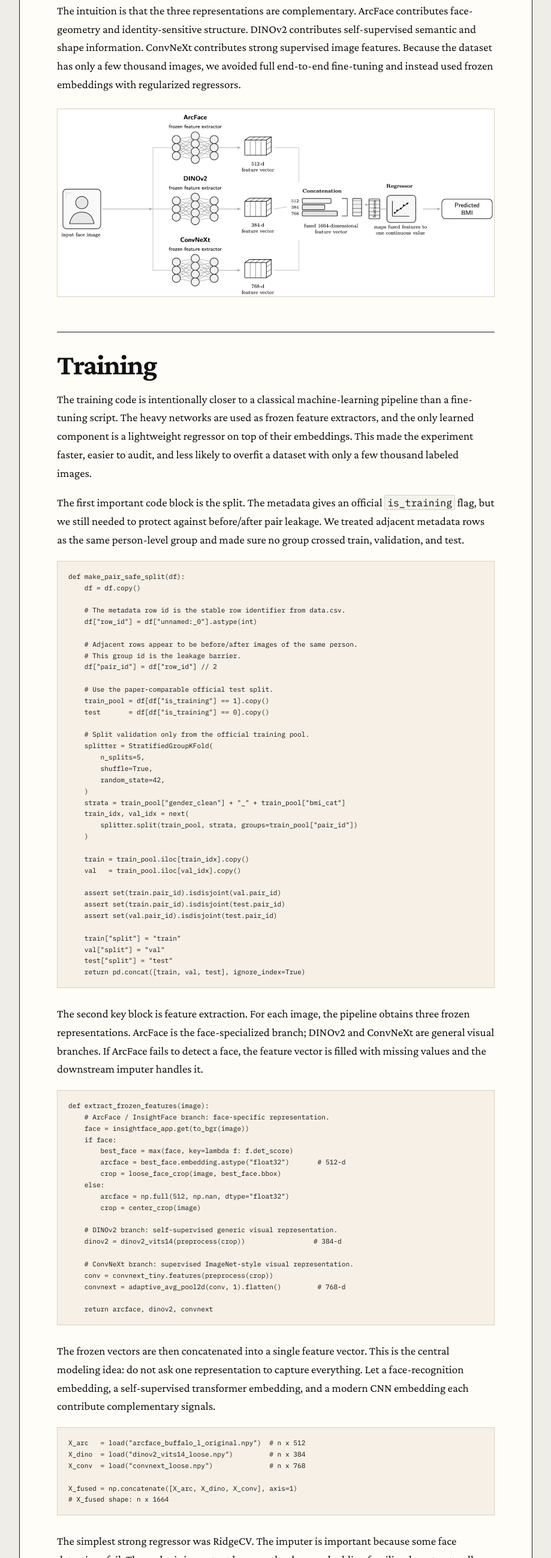
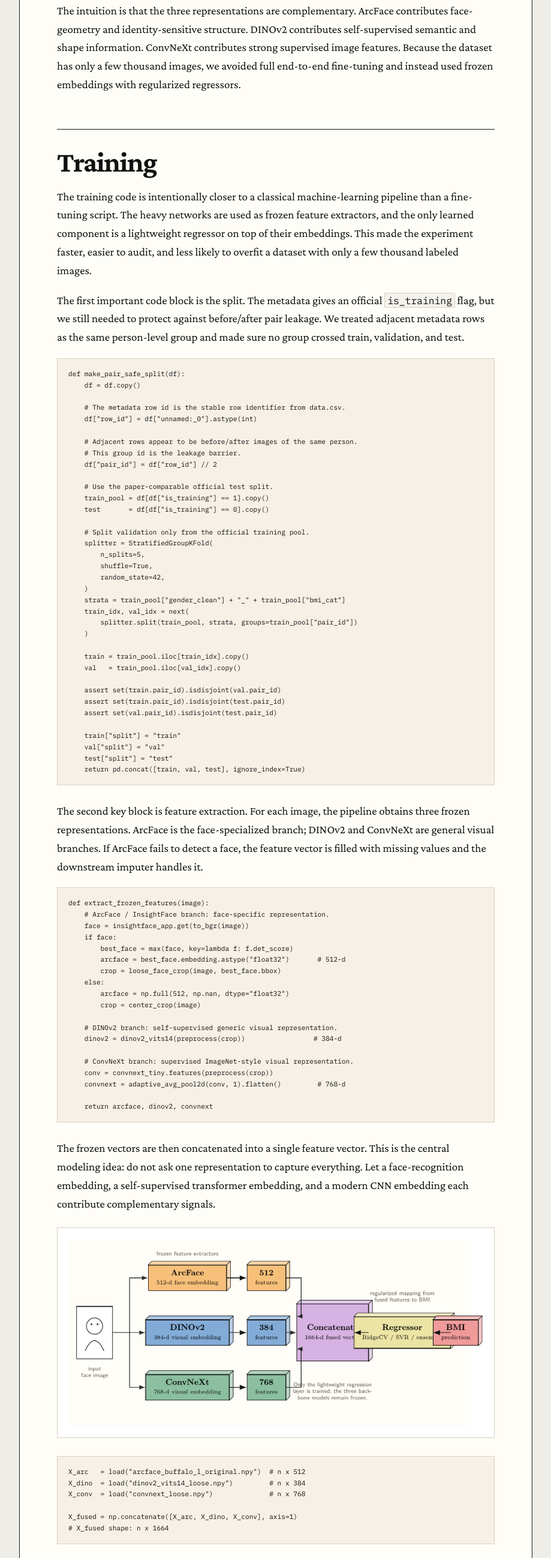
Before and after one commit to manuelarceaguirre/facefinalml2, a plain HTML site: page docs/index.html in a window 1280 px wide. Shown: the part 3010-5607 px from the top of the page at 60% size, without its empty margins (312-1231 px from the left). Drawn offline with nearby package versions, Linux system fonts and the light colour scheme.

Commit message:
Add LaTeX feature fusion diagram to blog

```diff
--- a/docs/index.html
+++ b/docs/index.html
@@ -135,7 +135,6 @@ df["pair_id"] = df["row_id"] // 2</code></pre>
         <p>The strongest clue from the original paper is that face-specialized features beat generic image features. VGG-Face worked better than VGG-Net because it was trained to represent faces. The modern version of that idea is ArcFace, a face-recognition embedding trained to separate identities in a highly discriminative feature space.</p>
         <p>However, BMI from a face image is not purely an identity-recognition problem. Generic visual cues can still matter: pose, face shape, texture, lighting, and other visual patterns. For that reason we combined ArcFace with two modern general-purpose image representations: DINOv2 and ConvNeXt.</p>
         <p>The intuition is that the three representations are complementary. ArcFace contributes face-geometry and identity-sensitive structure. DINOv2 contributes self-supervised semantic and shape information. ConvNeXt contributes strong supervised image features. Because the dataset has only a few thousand images, we avoided full end-to-end fine-tuning and instead used frozen embeddings with regularized regressors.</p>
-        <img class="pipeline-diagram" src="assets/diagram.png" alt="Pipeline diagram showing a face image split into ArcFace, DINOv2, and ConvNeXt frozen feature extractors, concatenated into a fused feature vector and passed into a regressor to output predicted BMI." />
       </section>
 
       <section id="training">
@@ -202,6 +201,7 @@ df["pair_id"] = df["row_id"] // 2</code></pre>
     return arcface, dinov2, convnext</code></pre>
 
         <p>The frozen vectors are then concatenated into a single feature vector. This is the central modeling idea: do not ask one representation to capture everything. Let a face-recognition embedding, a self-supervised transformer embedding, and a modern CNN embedding each contribute complementary signals.</p>
+        <img class="pipeline-diagram" src="assets/feature_fusion_diagram.png" alt="Neural-network style diagram showing a face image sent to three frozen feature extractors, ArcFace, DINOv2, and ConvNeXt, whose feature vectors are concatenated and passed to a regularized regressor to output predicted BMI." />
         <pre><code>X_arc   = load("arcface_buffalo_l_original.npy")  # n x 512
 X_dino  = load("dinov2_vits14_loose.npy")         # n x 384
 X_conv  = load("convnext_loose.npy")              # n x 768
```
Also changed, not shown: report/face_bmi_blog.html (+1 -1 lines), docs/assets/diagram.png (deleted), docs/assets/feature_fusion_diagram.png (added), report/assets/diagram.png (deleted), report/assets/feature_fusion_diagram.png (added), 1 other file.
